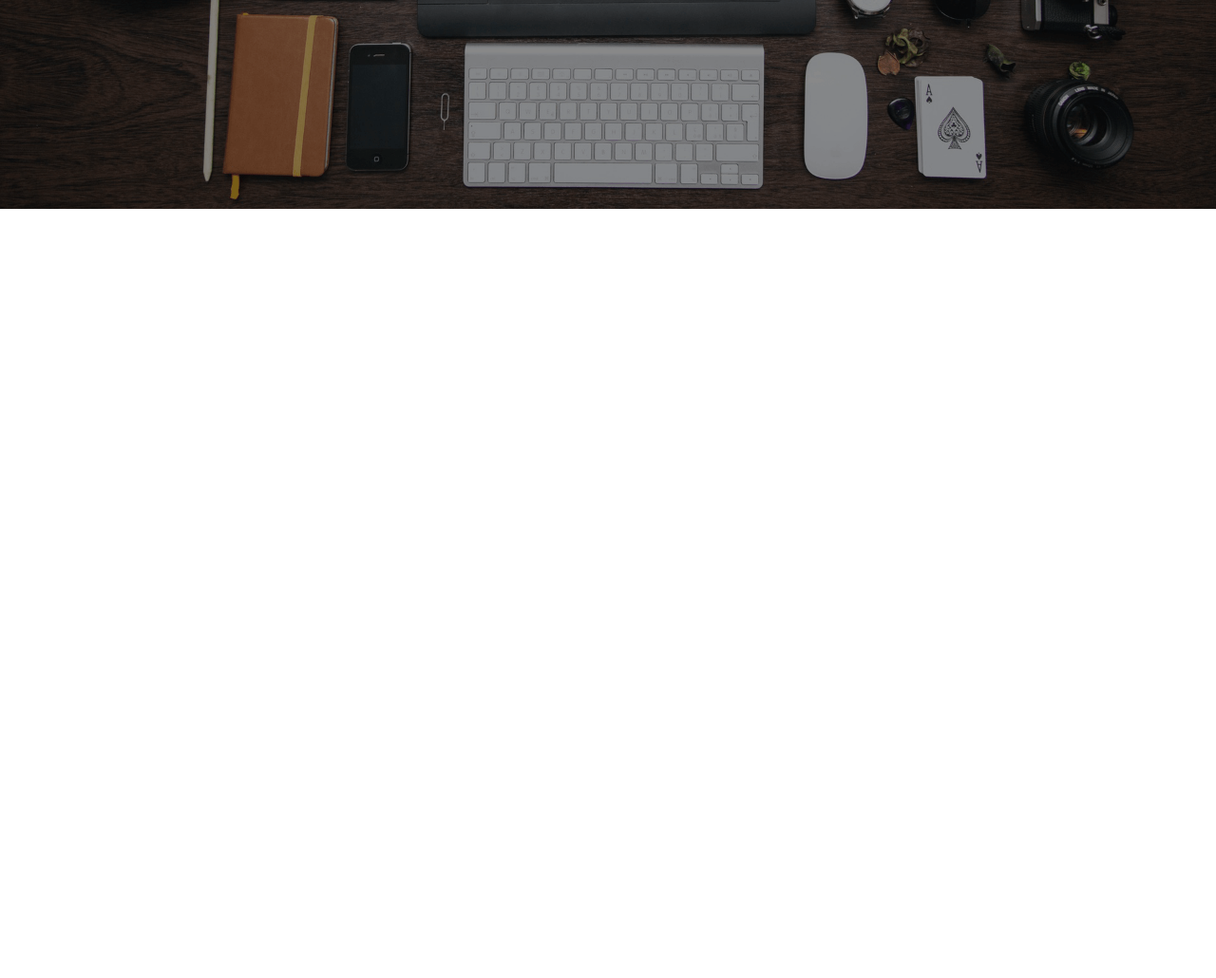
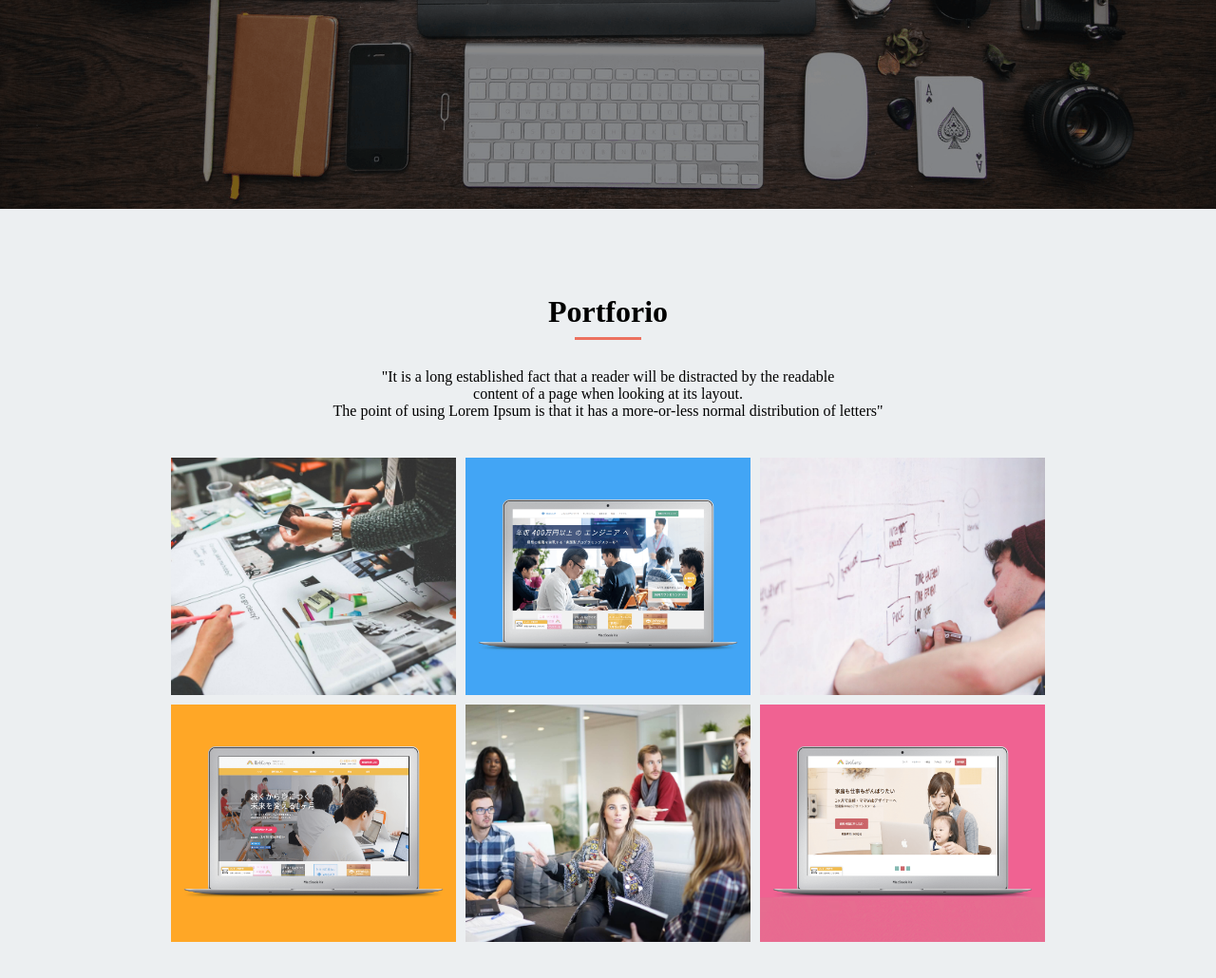
Before and after one commit to NZTK/1-10, a plain HTML site: page index.html in a window 1280 px wide. Shown: the part 500-1530 px from the top of the page at 95% size. Before the commit the page ends 800 px from the top, so only its background shows below. Drawn offline with Linux system fonts and the light colour scheme.

Commit message:
[Add] Portforio

```diff
--- a/index.html
+++ b/index.html
@@ -37,4 +37,19 @@
 		<p class="mv-text">simply dummy text of the printing</p>
 	</div>
 </section>
+<section id="portforio">
+    <div class="conteiner">
+        <h2 class="heading">Portforio</h2>
+        <p class="heading-text">"It is a long established fact that a reader will be distracted by the readable<br>content of a page when looking at its layout.<br class="sp-none">The point of using Lorem Ipsum is that it has a more-or-less normal distribution of letters"</p>
+    </div>
+    <div class="production-group clearfix">
+        <div class="production bg-1"></div>
+        <div class="production bg-2"></div>
+        <div class="production bg-3"></div>
+        <div class="production bg-4"></div>
+        <div class="production bg-5"></div>
+        <div class="production bg-6"></div>
+    </div>
+</section>
 </body>
+</html>
--- a/style.css
+++ b/style.css
@@ -63,3 +63,60 @@ header {
 	padding-top: 10px;
 	font-size: 20px;
 }
+#portforio {
+	background-color: #eceff1;
+	height: 881px;
+}
+.heading {
+	padding-top: 90px;
+	font-size: 32px;
+	text-align: center;
+}
+
+.heading::after {
+	content: "";
+	display: block;
+	width: 70px;
+	height: 3px;
+	margin: 8px auto 0 auto;
+	background-color: #ec715f
+}
+.heading-text{
+	padding-top: 30px;
+	text-align: center;
+	font-size: 16px;
+}
+.production-group {
+	width: 920px;
+	padding: 30px 0 90px 0;
+	margin: 0 auto;
+}
+.production{
+	float: left;
+	width: 300px;
+	height: 250px;
+	margin: 10px 10px 0 0;
+	background-size: cover;
+	background-position: center;
+}
+.production:nth-child(3n) {
+	margin-right: 0;
+}
+.bg-1 {
+	background-image: url(img/sketch.jpg);
+}
+.bg-2 {
+	background-image: url(img/websuku.png);
+}
+.bg-3 {
+	background-image: url(img/write.jpg);
+}
+.bg-4 {
+	background-image: url(img/webcamp.png);
+}
+.bg-5 {
+	background-image: url(img/talk.jpg);
+}
+.bg-6 {
+	background-image: url(img/webcamp-mother.png);
+}
```
